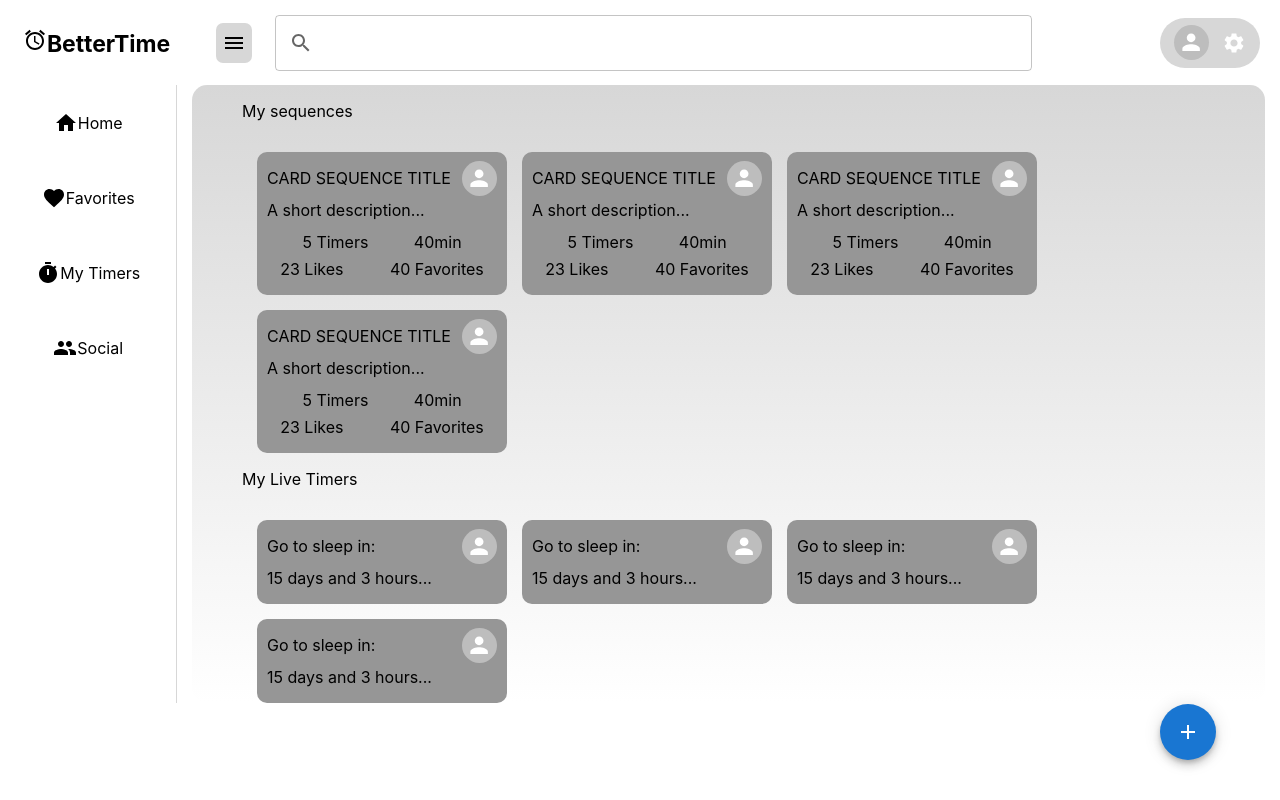
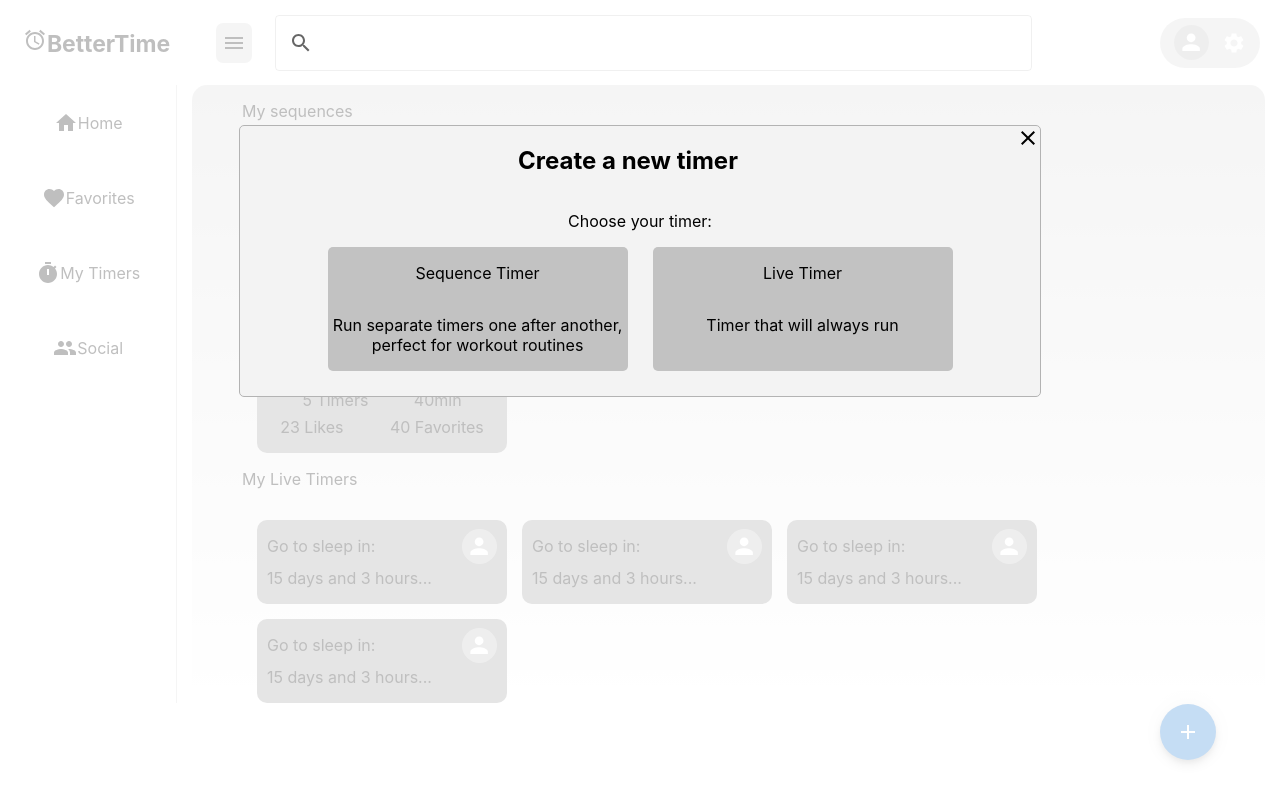
Before and after one commit to VicDosya/better-time, a React (Create React App) app in the folder better-time/client/: page /mytimers in a window 1280 px wide. Both pictures are taken after a click on the button 1188 px from the left and 732 px from the top of the page. Built offline with nearby package versions, Linux system fonts and the light colour scheme.

Commit message:
Add Modals for adding Timers

```diff
--- a/better-time/client/package.json
+++ b/better-time/client/package.json
@@ -15,8 +15,10 @@
     "@types/node": "^16.18.11",
     "@types/react": "^18.0.27",
     "@types/react-dom": "^18.0.10",
+    "@types/react-modal": "^3.13.1",
     "react": "^18.2.0",
     "react-dom": "^18.2.0",
+    "react-modal": "^3.16.1",
     "react-router-dom": "^6.8.0",
     "react-scripts": "5.0.1",
     "typescript": "^4.9.4",
--- /dev/null
+++ b/better-time/client/src/components/AddTimer/AddTimer.module.css
@@ -0,0 +1,92 @@
+.addBtnCtn {
+  position: fixed;
+  right: 5%;
+  bottom: 5%;
+}
+.exitBtnCtn {
+  display: flex;
+  justify-content: flex-end;
+  height: 5px;
+}
+.exitBtnCtn:hover {
+  cursor: pointer;
+}
+
+.firstModal {
+  margin: 0 auto;
+  margin-top: 125px;
+  border: 1px solid rgb(179, 179, 179);
+  border-radius: 5px;
+  width: 800px;
+  background-color: rgb(243, 243, 243);
+}
+.firstModalContent {
+  display: flex;
+  flex-direction: column;
+  align-items: center;
+}
+.optionsCtn {
+  display: flex;
+  gap: 25px;
+  margin-bottom: 25px;
+}
+.sequenceTimerCtn,
+.liveTimerCtn {
+  background-color: rgb(194, 194, 194);
+  border-radius: 5px;
+  display: flex;
+  flex-direction: column;
+  align-items: center;
+  text-align: center;
+  width: 300px;
+}
+.sequenceTimerCtn:hover,
+.liveTimerCtn:hover {
+  cursor: pointer;
+  background-color: rgb(166, 166, 166);
+}
+
+.secondModal {
+  margin: 0 auto;
+  margin-top: 125px;
+  border: 1px solid rgb(179, 179, 179);
+  border-radius: 5px;
+  width: 800px;
+  background-color: rgb(243, 243, 243);
+}
+.modalTitle {
+  width: 100%;
+  display: flex;
+  justify-content: center;
+}
+.secondModalContent {
+  display: flex;
+  flex-direction: column;
+}
+.modalTitleCtn {
+  width: 100%;
+  display: flex;
+  justify-content: center;
+}
+.inputCtn {
+  display: flex;
+  flex-direction: column;
+  padding-left: 15px;
+}
+.dscInputCtn {
+  margin-top: 15px;
+}
+
+.dropImgCtn {
+  display: flex;
+  justify-content: center;
+  border: dashed 2px rgb(179, 179, 179);
+  margin-top: 15px;
+}
+.btnCtn {
+  display: flex;
+  width: 100%;
+  justify-content: center;
+  margin-bottom: 15px;
+  margin-top: 15px;
+}
--- /dev/null
+++ b/better-time/client/src/components/AddTimer/AddTimer.tsx
@@ -0,0 +1,98 @@
+//Import packages
+import React, { useState } from "react";
+import Modal from "react-modal";
+//Import components
+
+//Import Styles and icons
+import styles from "./AddTimer.module.css";
+import Fab from "@mui/material/Fab";
+import AddIcon from "@mui/icons-material/Add";
+import CloseIcon from '@mui/icons-material/Close';
+
+function AddTimer() {
+    //useState Variables
+    const [firstModalIsOpen, setFirstModalIsOpen] = useState(false);
+    const [secondModalIsOpen, setSecondModalIsOpen] = useState(false);
+
+    Modal.setAppElement("#root");
+    return (
+        <div>
+            <div className={styles.addBtnCtn}>
+                <span>
+                    <Fab color="primary" onClick={() => setFirstModalIsOpen(true)}>
+                        <AddIcon />
+                    </Fab>
+                </span>
+            </div>
+            <div>
+                <Modal className={styles.firstModal}
+                    isOpen={firstModalIsOpen}
+                    shouldCloseOnOverlayClick={false}
+                    onRequestClose={() => setFirstModalIsOpen(false)
+                    }
+                >
+                    <div className={styles.firstModalContent}>
+                        <div className={styles.modalTitleCtn}>
+                            <div className={styles.modalTitle}>
+                                <h2>Create a new timer</h2>
+                            </div>
+                            <div className={styles.exitBtnCtn}>
+                                <CloseIcon onClick={() => setFirstModalIsOpen(false)}></CloseIcon>
+                            </div>
+                        </div>
+                        <p>Choose your timer:</p>
+                        <div className={styles.optionsCtn}>
+                            <div className={styles.sequenceTimerCtn} onClick={() => {
+                                setFirstModalIsOpen(false);
+                                setSecondModalIsOpen(true);
+                            }}>
+                                <p>Sequence Timer</p>
+                                <p>Run separate timers one after another, perfect for workout routines</p>
+                            </div>
+                            <div className={styles.liveTimerCtn} onClick={() => {
+                                setFirstModalIsOpen(false);
+                                setSecondModalIsOpen(true);
+                            }}>
+                                <p>Live Timer</p>
+                                <p>Timer that will always run</p>
+                            </div>
+                        </div>
+                    </div>
+                </Modal>
+                <Modal className={styles.secondModal} isOpen={secondModalIsOpen} shouldCloseOnOverlayClick={false} onRequestClose={() => setSecondModalIsOpen(false)}>
+                    <div className={styles.secondModalContent}>
+                        <div className={styles.modalTitleCtn}>
+                            <div className={styles.modalTitle}>
+                                <h2>Sequence timer creation</h2>
+                            </div>
+                            <div className={styles.exitBtnCtn}>
+                                <CloseIcon onClick={() => setSecondModalIsOpen(false)}></CloseIcon>
+                            </div>
+                        </div>
+
+                        <div className={styles.inputCtn}>
+                            <div className={styles.titleInputCtn}>
+                                <span>Title:</span>
+                                <input></input>
+                            </div>
+
+                            <div className={styles.dscInputCtn}>
+                                <span>Description:</span>
+                                <input></input>
+                            </div>
+                        </div>
+                        <div className={styles.dropImgCtn}>
+                            <p>DRAG AND DROP IMAGE HERE</p>
+                        </div>
+                        <div className={styles.btnCtn}>
+                            <button>Create</button>
+                        </div>
+                    </div>
+                </Modal>
+            </div>
+        </div>
+
+    );
+}
+
+export default AddTimer;
--- a/better-time/client/src/components/MyTimers/MyTimers.module.css
+++ b/better-time/client/src/components/MyTimers/MyTimers.module.css
@@ -25,9 +25,3 @@
 .liveTimersCtn {
   padding-left: 50px;
 }
-
-.addBtnCtn {
-  position: fixed;
-  right: 5%;
-  bottom: 5%;
-}
--- a/better-time/client/src/components/MyTimers/MyTimers.tsx
+++ b/better-time/client/src/components/MyTimers/MyTimers.tsx
@@ -4,11 +4,11 @@ import React from 'react'
 //Import Components
 import SequenceCardList from '../SequenceCard/SequenceCardList';
 import LiveCardList from '../LiveCard/LiveCardList';
+import AddTimer from '../AddTimer/AddTimer';
 
 //Import styles and icons
 import styles from './MyTimers.module.css';
-import Fab from '@mui/material/Fab';
-import AddIcon from '@mui/icons-material/Add';
+
 
 function MyTimers() {
     return (
@@ -24,9 +24,7 @@ function MyTimers() {
                     <p>My Live Timers</p>
                     <LiveCardList></LiveCardList>
                 </div>
-                <div className={styles.addBtnCtn}>
-                <span><Fab color="primary"><AddIcon /></Fab></span>
-                </div>
+                <AddTimer></AddTimer>
             </div>
             <div className={styles.sideSpaceCtn}></div>
         </div>
```
Also changed, not shown: 1 other file (tests, documents, lock files or other folders).
